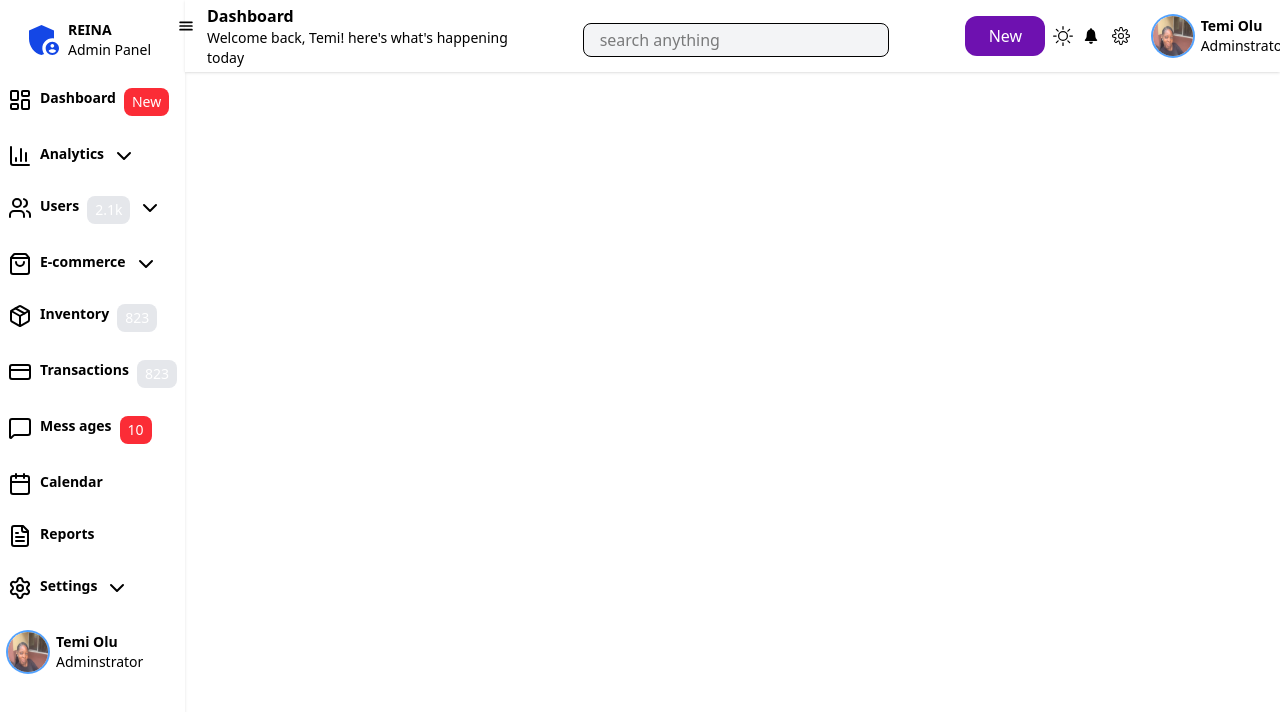
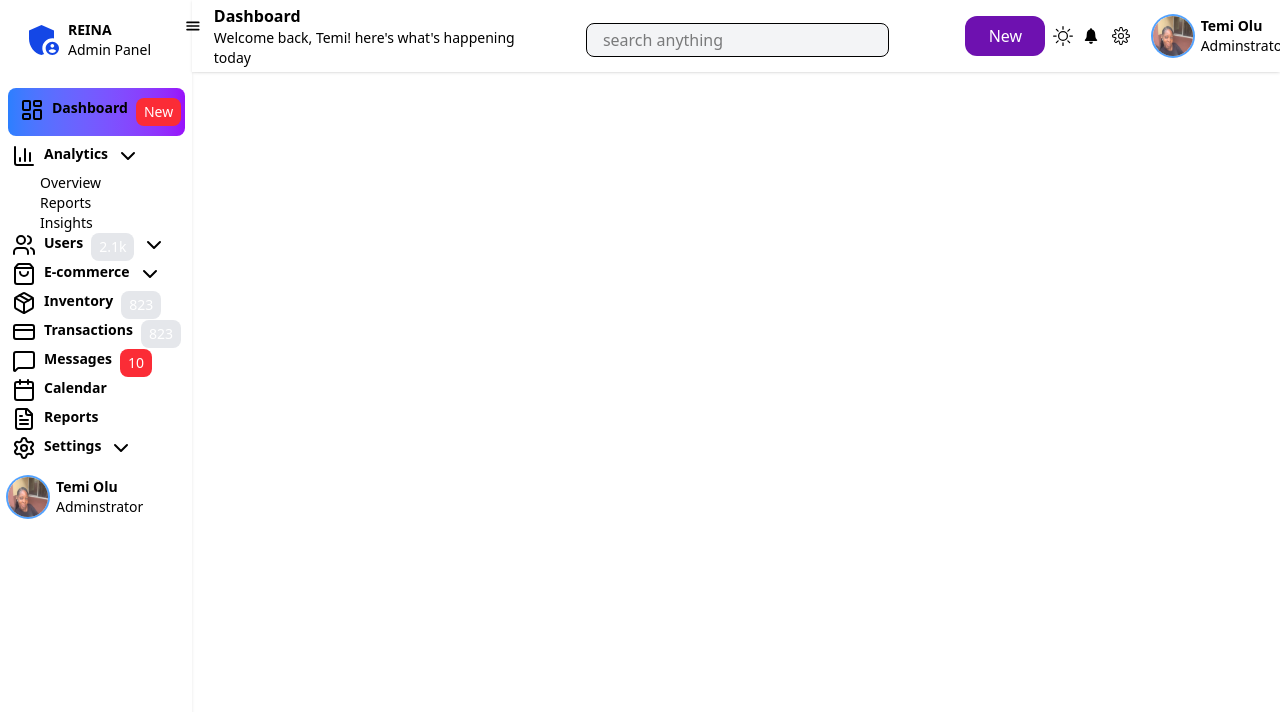
Before and after one commit to Temi-olu/ADMIN-DASHBOARD, a React (Vite) app: page / in a window 1280 px wide. Shown: the top 712 px of the page. Built offline with nearby package versions, Linux system fonts and the light colour scheme.

Commit message:
Implement feature Sidebar

```diff
--- a/src/App.jsx
+++ b/src/App.jsx
@@ -2,12 +2,20 @@
 import Header from './component/Header'
 import Sidebar from './component/Sidebar'
 import Home from './component/Home'
+import { useState } from 'react';
 
 function App() {
+  const [sideBarCollapsed, setSideBarCollapsed] = useState(false);
+  const [currentPage, setCurrentPage] = useState('dashboard');
+
   return (
-    <div className='flex overflow-x-hidden'>
-
-      <Sidebar/>
+    <div className='flex overflow-y-hidden '>
+     <Sidebar
+       collapsed={sideBarCollapsed}
+      onToggle={() => setSideBarCollapsed(!sideBarCollapsed)}
+      onPageChange={setCurrentPage}
+       currentPage={currentPage}
+      />
        <Header/>
       <Home/>
     </div>
--- a/src/component/Sidebar.jsx
+++ b/src/component/Sidebar.jsx
@@ -1,6 +1,5 @@
-
 import { MdAdminPanelSettings } from "react-icons/md";
-import me from '../assets/me.jpg'
+import me from "../assets/me.jpg";
 import {
   BarChart3,
   Calendar,
@@ -14,129 +13,179 @@ import {
   ShoppingBag,
   Users,
 } from "lucide-react";
-
-
-
+import { useState } from "react";
 
 const menuItems = [
   {
-    id: 'dashboard',
+    id: "dashboard",
     icon: LayoutDashboard,
-    label: 'Dashboard',
+    label: "Dashboard",
     active: true,
-    badge: 'New',
+    badge: "New",
   },
   {
-    id: 'analytics',
+    id: "analytics",
     icon: BarChart3,
-    label: 'Analytics',
+    label: "Analytics",
     submenu: [
-      { id: 'overview', label: 'Overview' },
-      { id: 'reports', label: 'Reports' },
-      { id: 'insights', label: 'Insights' },
+      { id: "overview", label: "Overview" },
+      { id: "reports", label: "Reports" },
+      { id: "insights", label: "Insights" },
     ],
   },
   {
-    id: 'users',
+    id: "users",
     icon: Users,
-    label: 'Users',
-    count: '2.1k',
+    label: "Users",
+    count: "2.1k",
     submenu: [
-      { id: 'all-users', label: 'All Users' },
-      { id: 'roles', label: 'Roles & Permissions' },
+      { id: "all-users", label: "All Users" },
+      { id: "roles", label: "Roles & Permissions" },
     ],
   },
 
   {
-    id: 'eccommerce',
+    id: "eccommerce",
     icon: ShoppingBag,
-    label: 'E-commerce',
+    label: "E-commerce",
     submenu: [
-      { id: 'product', label: 'All Tasks' },
-      { id: 'orders', label: 'To Do' },
-      { id: 'customers', label: 'Completed' }
+      { id: "product", label: "All Tasks" },
+      { id: "orders", label: "To Do" },
+      { id: "customers", label: "Completed" },
     ],
   },
   {
-    id: 'inventory',
+    id: "inventory",
     icon: Package,
-    label: 'Inventory',
-    count: "823"
+    label: "Inventory",
+    count: "823",
   },
   {
-    id: 'transactions',
+    id: "transactions",
     icon: CreditCard,
-    label: 'Transactions',
-    count: "823"
+    label: "Transactions",
+    count: "823",
   },
   {
-    id: 'messages',
+    id: "messages",
     icon: MessageSquare,
-    label: 'Mess ages',
-    badge: "10"
+    label: "Messages",
+    badge: "10",
   },
   {
-    id: 'calendars',
+    id: "calendars",
     icon: Calendar,
-    label: 'Calendar',
+    label: "Calendar",
   },
   {
-    id: 'reports',
+    id: "reports",
     icon: FileText,
-    label: 'Reports',
+    label: "Reports",
   },
   {
-    id: 'settings',
+    id: "settings",
     icon: Settings,
-    label: 'Settings',
+    label: "Settings",
     submenu: [
-      { id: 'general', label: 'General' },
-      { id: 'security', label: 'Security' },
-      { id: 'notifications', label: 'Notifications' }
+      { id: "general", label: "General" },
+      { id: "security", label: "Security" },
+      { id: "notifications", label: "Notifications" },
     ],
   },
 ];
 
-
-
-
-
-function Sidebar() {
+function Sidebar({ onToggle, onPageChange, currentPage, collapsed }) {
+  const [expandedItems, setExpandedItems] = useState(new Set(["analytics"]));
+  // const [openbar, setOpenbar] = useState("");
+function toogleExpanded(itemId){
+  const newExpanded = new Set(expandedItems);
+  // }If it’s open → close it.
+  if (newExpanded.has(itemId)) {
+  newExpanded.delete(itemId);
+  }
+// If it’s closed → open it."
+ else {
+  newExpanded.add(itemId);
+}
+setExpandedItems(newExpanded);
+}
   return (
-    <div className="w-48 h-screen bg-white shadow-sm">
-      <MdAdminPanelSettings  size={40} className=" ml-6 text-blue-700 relative top-5"/>
+    <div
+      className={`${collapsed ? "w-20" : "w-48"} h-screen bg-white shadow-sm`}
+    >
+      <MdAdminPanelSettings
+        size={40}
+        className=" ml-6 text-blue-700 relative top-5"
+      />
+      {!collapsed && (
         <div className="relative left-15 bottom-5 ">
           <h1 className="text-sm font-bold ml-2">REINA</h1>
           <p className="text-sm ml-2">Admin Panel</p>
         </div>
+      )}
       {/* icons */}
-       {menuItems.map((items)=>
-      <div key={items.id} className="text-sm" >
-        <button className="">
-        <div className="flex gap-2 mb-3 p-2">
-          <items.icon/>
-          <div className="flex gap-2">
+      {menuItems.map((items) => (
+        <div key={items.id} className="text-sm">
+          <button
+          className={` ${
+              currentPage === items.id || items.active
+                ? "bg-gradient-to-r from-blue-500 to-purple-600  m-2 rounded-lg h-12"
+                : "hover:bg-gray-200 hover:shadow-sm hover:rounded-xl hover:w-40  hover:p-2 "
+            }`}
+             onClick={() => {
+             if (items.submenu) {
+                toogleExpanded(items.id)
+             } else {
+              onPageChange(items.id)
+             }
+          }}
+          >
+            <div className=" flex gap-2 px-1 ml-2">
+              <items.icon />
+              {/* conditional rendering */}
+
               <span className="font-bold">{items.label}</span>
-         {items.badge && <span className="bg-red-500 text-white px-2 py-1 rounded-lg">{items.badge}</span>}
-        {items.count && <span className="bg-gray-200 text-white px-2 py-1 rounded-lg">{items.count}</span>}
-             {items.submenu && <ChevronDown/>}
-          </div>
+              {items.badge && (
+                <span className="bg-red-500 text-white px-2 py-1 rounded-lg">
+                  {items.badge}
+                </span>
+              )}
+              {items.count && (
+                <span className="bg-gray-200 text-white px-2 py-1 rounded-lg">
+                  {items.count}
+                </span>
+              )}
+              {!collapsed && items.submenu && <ChevronDown />}
             </div>
           </button>
+          {/* subMenu */}
+          <ul>
+            {!collapsed && items.submenu && expandedItems.has(items.id) && (
+              <div>
+                {items.submenu.map((subitems) => (
+                  <li key={subitems.id}>
+                    <button className="ml-10 hover:bg-gray-200 hover:rounded-sm hover:px-1">{subitems.label}</button>
+                  </li>
+                ))}
               </div>
             )}
+          </ul>
+        </div>
+      ))}
       {/* profile */}
       <div className="relative left-2 top-3">
-        <img src={me}  alt="user" className="w-10 h-10 rounded-full ring-2 ring-blue-400 "/>
+        <img
+          src={me}
+          alt="user"
+          className="w-10 h-10 rounded-full ring-2 ring-blue-400 "
+        />
         <div className="relative left-12 bottom-10">
           <h1 className="text-sm font-bold">Temi Olu</h1>
           <p className="text-sm">Adminstrator</p>
         </div>
-
       </div>
-
     </div>
-  )
+  );
 }
 
-export default Sidebar
+export default Sidebar;
```
Lines whose indentation alone changed are shown as unchanged.
